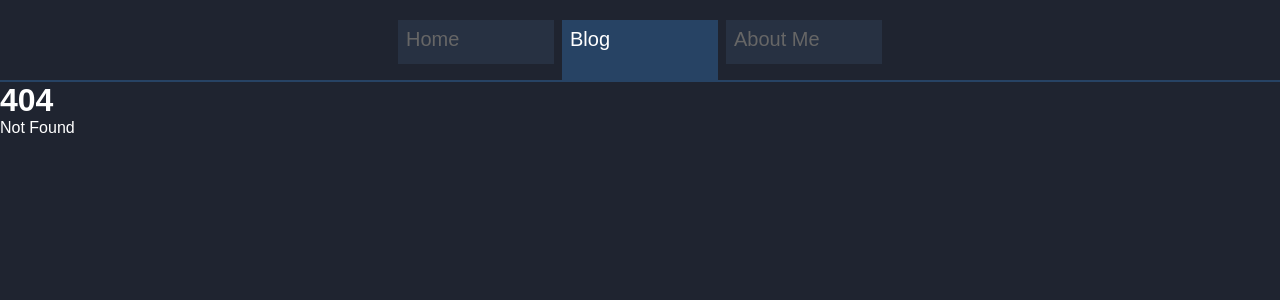
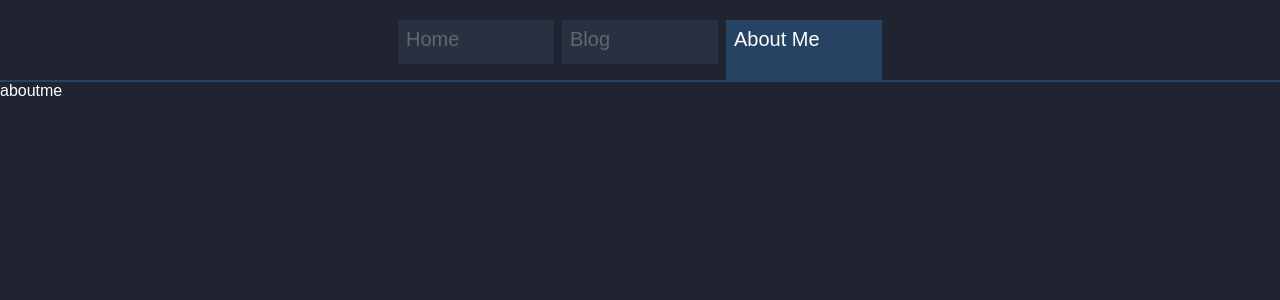
Before and after one commit to gin-m-n/my-blog, a SvelteKit app: page /aboutme in a window 1280 px wide. Before the commit this address had no page. Shown: the top 300 px of the page. Built offline with nearby package versions, Linux system fonts and the light colour scheme; a web font is replaced by a local one.

Commit message:
ナビゲーションを実装

```diff
--- a/src/lib/components/HeaderMenu.svelte
+++ b/src/lib/components/HeaderMenu.svelte
@@ -2,14 +2,14 @@
 	import { routes } from '$lib/routes';
 	import HeaderMenuButton from './HeaderMenuButton.svelte';
 
-	const { route }: { route: keyof typeof routes } = $props();
+	const { route }: { route: (typeof routes)[keyof typeof routes] } = $props();
 </script>
 
 <div class="container">
 	<div class="inner-container">
-		<HeaderMenuButton isActive={route === 'home'} text="Home" route={routes.home} />
-		<HeaderMenuButton isActive={route === 'blog'} text="Blog" route={routes.blog} />
-		<HeaderMenuButton isActive={route === 'aboutme'} text="About Me" route={routes.aboutme} />
+		<HeaderMenuButton isActive={route === routes.home} text="Home" route={routes.home} />
+		<HeaderMenuButton isActive={route === routes.blog} text="Blog" route={routes.blog} />
+		<HeaderMenuButton isActive={route === routes.aboutme} text="About Me" route={routes.aboutme} />
 	</div>
 </div>
 
--- a/src/lib/components/HeaderMenuButton.svelte
+++ b/src/lib/components/HeaderMenuButton.svelte
@@ -2,11 +2,10 @@
 	import Anchor from './Anchor.svelte';
 
 	let { text, isActive, route }: { text: string; isActive: boolean; route: string } = $props();
-	const className = isActive ? 'active' : 'inactive';
 </script>
 
-<div class={['wrapper', className]}>
-	<Anchor href={route} color="#666">
+<div class={['wrapper', { active: isActive, inactive: !isActive }]}>
+	<Anchor href={route}>
 		{text}
 	</Anchor>
 </div>
@@ -23,6 +22,7 @@
 		background-color: var(--header-menu-button-active-bg);
 		height: 60px;
 	}
+
 	.inactive {
 		background-color: var(--header-menu-button-inactive-bg);
 		height: 44px;
--- a/src/lib/routes.ts
+++ b/src/lib/routes.ts
@@ -1,5 +1,7 @@
+export type Routes = (typeof routes)[keyof typeof routes];
+
 export const routes = {
-	home: '/home',
+	home: '/',
 	blog: '/blog',
-	aboutme: './aboutme'
-};
+	aboutme: '/aboutme'
+} as const;
--- a/src/routes/+layout.svelte
+++ b/src/routes/+layout.svelte
@@ -1,8 +1,17 @@
 <script lang="ts">
+	import { page } from '$app/state';
 	import HeaderMenu from '$lib/components/HeaderMenu.svelte';
+	import { routes, type Routes } from '$lib/routes';
 
 	let { children } = $props();
+
+	const firstPath = $derived.by(() => {
+		const regexp = /\/[a-zA-Z]*/;
+		const found = page.url.pathname.match(regexp);
+		const firstPath = found ? (found[0] as Routes) : routes.home;
+    return firstPath
+	});
 </script>
 
-<HeaderMenu route="blog" />
+<HeaderMenu route={firstPath} />
 {@render children()}
--- /dev/null
+++ b/src/routes/aboutme/+page.svelte
@@ -0,0 +1,3 @@
+<div>
+  aboutme
+</div>
--- /dev/null
+++ b/src/routes/blog/+page.svelte
@@ -0,0 +1,3 @@
+<div>
+  blog
+</div>
```
Also changed, not shown: 1 other file (tests, documents, lock files or other folders).
